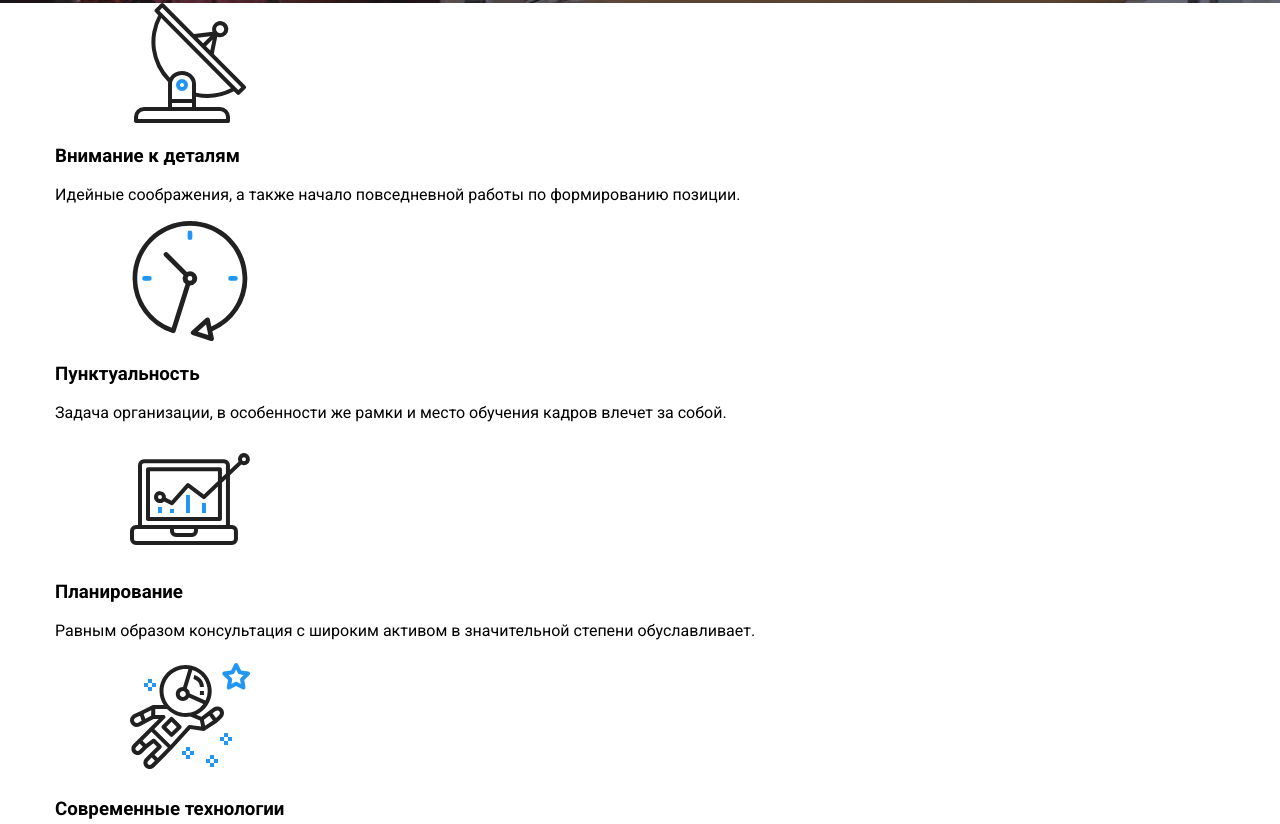
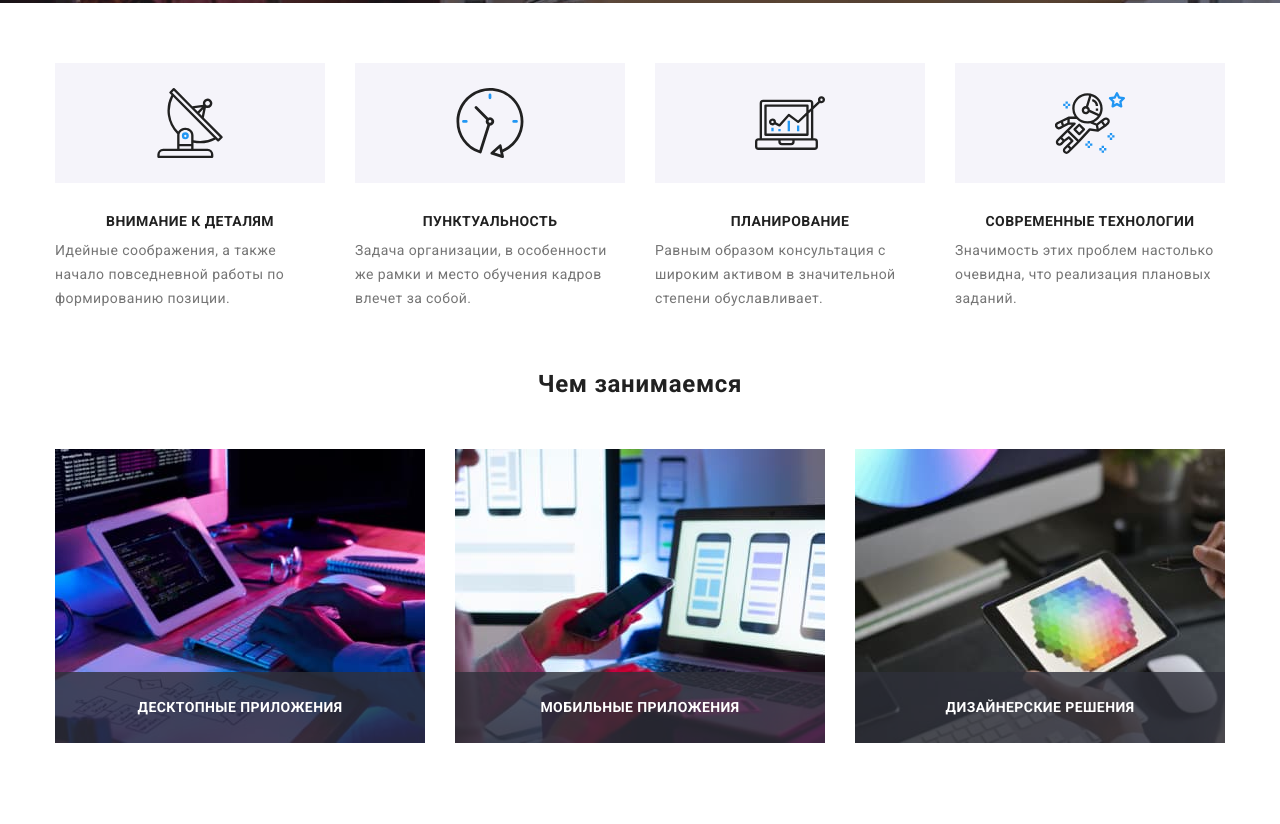
Before and after one commit to Mosandr/goit-markup-hw-08, a plain HTML site: page index.html in a window 1280 px wide. Shown: the part 678-1502 px from the top of the page. Drawn offline with nearby package versions, Linux system fonts and the light colour scheme.

Commit message:
Adapted team and services

```diff
--- a/index.html
+++ b/index.html
@@ -78,13 +78,15 @@
         </div>
       </section>
       <!--Features-->
-      <section class="features">
+      <section class="features container">
         <h2 class="features__title visually-hidden">Особенности</h2>
-        <ul class="features__list list container">
+        <ul class="features__list list ">
           <li class="features__item">
-            <svg class="features__icon" width="270" height="120">
+            <div class="features__icon-bg">
+              <svg class="features__icon" width="70" height="70">
                 <use href="./images/sprite.svg#icon-antenna"></use>
               </svg>
+            </div>
             <h3 class="features__subtitle">Внимание к деталям</h3>
             <p class="features__description">
               Идейные соображения, а также начало повседневной работы по
@@ -92,9 +94,11 @@
             </p>
           </li>
           <li class="features__item">
-            <svg class="features__icon" width="270" height="120">
+            <div class="features__icon-bg">
+              <svg class="features__icon" width="70" height="70">
                 <use href="./images/sprite.svg#icon-clock"></use>
               </svg>
+            </div>
             <h3 class="features__subtitle">Пунктуальность</h3>
             <p class="features__description">
               Задача организации, в особенности же рамки и место обучения кадров
@@ -102,9 +106,11 @@
             </p>
           </li>
           <li class="features__item">
-            <svg class="features__icon" width="270" height="120">
+            <div class="features__icon-bg">
+              <svg class="features__icon" width="70" height="70">
                 <use href="./images/sprite.svg#icon-diagram"></use>
               </svg>
+            </div>
             <h3 class="features__subtitle">Планирование</h3>
             <p class="features__description">
               Равным образом консультация с широким активом в значительной
@@ -112,9 +118,11 @@
             </p>
           </li>
           <li class="features__item">
-            <svg class="features__icon" width="270" height="120">
+            <div class="features__icon-bg">
+              <svg class="features__icon" width="70" height="70">
                 <use href="./images/sprite.svg#icon-astronaut"></use>
               </svg>
+            </div>
             <h3 class="features__subtitle">Современные технологии</h3>
             <p class="features__description">
               Значимость этих проблем настолько очевидна, что реализация
--- a/sass/components/_logo.scss
+++ b/sass/components/_logo.scss
@@ -2,10 +2,15 @@
   font-family: $secondary-font;
   font-style: normal;
   font-weight: 700;
-  font-size: 26px;
-  line-height: 1.192;
+  font-size: 24px;
+  line-height: 1.167;
   letter-spacing: 0.03em;
   color: $title-light-theme-color;
+
+  @media screen and (min-width: $desktop) {
+    font-size: 26px;
+    line-height: 1.192;
+  }
 
   &--dark-theme {
     color: $title-dark-theme-color;
--- a/sass/components/_title.scss
+++ b/sass/components/_title.scss
@@ -1,7 +1,5 @@
 .title {
   font-weight: 700;
-  font-size: 36px;
-  line-height: 1.167;
   text-align: center;
   letter-spacing: 0.03em;
   color: $title-light-theme-color;
--- a/sass/layout/_features.scss
+++ b/sass/layout/_features.scss
@@ -1,42 +1,57 @@
-// .features {
-//   &__list {
-//     display: flex;
-//     padding-top: 94px;
-//     padding-bottom: 94px;
-//   }
+.features {
+  &__list {
+    padding-top: 60px;
+    padding-bottom: 60px;
+    margin: -15px;
 
-//   &__item {
-//     width: calc((100%-90px) / 4);
-//     align-items: flex-start;
+    @media screen and (min-width: $tablet) {
+      display: flex;
+      flex-wrap: wrap;
+    }
+  }
 
-//     &:not(:first-child) {
-//       margin-left: 30px;
-//     }
-//   }
+  &__item {
+    display: flex;
+    flex-direction: column;
+    align-items: center;
+    margin: 15px;
 
-//   &__icon {
-//     padding: 25px 100px;
-//     margin-bottom: 30px;
-//     background-color: $ligth-bg;
-//   }
+    @media screen and (min-width: $tablet) {
+      width: calc((100% - 60px) / 2);
+    }
 
-//   &__subtitle {
-//     margin-top: 0;
-//     margin-bottom: 10px;
-//     font-weight: 700;
-//     font-size: 14px;
-//     line-height: 1.143;
-//     letter-spacing: 0.03em;
-//     text-transform: uppercase;
-//     color: $title-light-theme-color;
-//   }
+    @media screen and (min-width: $desktop) {
+      width: calc((100% - 120px) / 4);
+    }
+  }
 
-//   &__description {
-//     margin: 0;
-//     font-weight: 400;
-//     font-size: 14px;
-//     line-height: 1.714;
-//     letter-spacing: 0.03em;
-//     color: $description-color;
-//   }
-// }
+  &__icon-bg {
+    display: flex;
+    width: 100%;
+    height: 120px;
+    justify-content: center;
+    align-items: center;
+    background-color: $ligth-bg;
+    margin-bottom: 30px;
+  }
+
+  &__subtitle {
+    margin-top: 0;
+    margin-bottom: 10px;
+    font-weight: 700;
+    font-size: 14px;
+    line-height: 1.143;
+    letter-spacing: 0.03em;
+    text-transform: uppercase;
+    color: $title-light-theme-color;
+  }
+
+  &__description {
+    margin: 0;
+    font-weight: 400;
+    font-size: 14px;
+    line-height: 1.714;
+    letter-spacing: 0.03em;
+    color: $description-color;
+  }
+}
--- a/sass/layout/_services.scss
+++ b/sass/layout/_services.scss
@@ -1,48 +1,54 @@
-// .services {
-//   &__wrapper {
-//     padding-bottom: 94px;
-//   }
+.services {
+  display: none;
 
-//   &__title {
-//     margin-top: 0;
-//     margin-bottom: 50px;
-//   }
+  &__wrapper {
+    padding-bottom: 94px;
+  }
 
-//   &__list {
-//     display: flex;
-//   }
+  &__title {
+    margin-top: 0;
+    margin-bottom: 50px;
+  }
 
-//   &__item {
-//     display: flex;
-//     flex-flow: column;
-//     position: relative;
+  &__list {
+    display: flex;
+  }
 
-//     width: calc((100%-60px) / 3);
+  &__item {
+    display: flex;
+    flex-flow: column;
+    position: relative;
 
-//     &:not(:first-child) {
-//       margin-left: 30px;
-//     }
-//   }
+    width: calc((100%-60px) / 3);
 
-//   &__subtitle {
-//     margin: 0;
-//     align-self: center;
-//     width: 100%;
-//     padding-top: 27px;
-//     padding-bottom: 27px;
-//     padding-left: 15px;
-//     padding-right: 15px;
-//     background-color: rgba(47, 48, 58, 0.8);
+    &:not(:first-child) {
+      margin-left: 30px;
+    }
+  }
 
-//     position: absolute;
-//     bottom: 0%;
+  &__subtitle {
+    margin: 0;
+    align-self: center;
+    width: 100%;
+    padding-top: 27px;
+    padding-bottom: 27px;
+    padding-left: 15px;
+    padding-right: 15px;
+    background-color: rgba(47, 48, 58, 0.8);
 
-//     font-weight: bold;
-//     color: $title-dark-theme-color;
-//     font-size: 14px;
-//     line-height: 1, 143;
-//     text-align: center;
-//     letter-spacing: 0.03em;
-//     text-transform: uppercase;
-//   }
-// }
+    position: absolute;
+    bottom: 0%;
+
+    font-weight: bold;
+    color: $title-dark-theme-color;
+    font-size: 14px;
+    line-height: 1, 143;
+    text-align: center;
+    letter-spacing: 0.03em;
+    text-transform: uppercase;
+  }
+
+  @media screen and (min-width: $desktop) {
+    display: block;
+  }
+}
--- a/sass/layout/_team.scss
+++ b/sass/layout/_team.scss
@@ -1,32 +1,53 @@
-// .team {
-//   background: $ligth-bg;
-//   padding-top: 94px;
-//   padding-bottom: 94px;
+.team {
+  background: $ligth-bg;
+  padding-top: 60px;
+  padding-bottom: 60px;
 
-//   &__title {
-//     margin-top: 0;
-//     margin-bottom: 50px;
-//   }
+  @media screen and (min-width: $desktop) {
+    padding-top: 94px;
+    padding-bottom: 94px;
+  }
 
-//   &__list {
-//     display: flex;
-//   }
+  &__title {
+    margin-top: 0;
+    margin-bottom: 30px;
 
-//   &__item {
-//     display: flex;
-//     flex-flow: column;
-//     align-items: center;
-//     background: $card-bg;
-//     width: calc((100%-90px) / 4);
-//     padding-bottom: 30px;
-//     box-shadow: 0px 1px 3px rgba(0, 0, 0, 0.12), 0px 1px 1px rgba(0, 0, 0, 0.14),
-//       0px 2px 1px rgba(0, 0, 0, 0.2);
-//     border-radius: 0px 0px 4px 4px;
+    @media screen and (min-width: $desktop) {
+      margin-bottom: 50px;
+    }
+  }
 
-//     &:not(:first-child) {
-//       margin-left: 30px;
-//     }
-//   }
+  &__list {
+    margin: -15px;
+
+    @media screen and (min-width: $tablet) {
+      display: flex;
+      flex-wrap: wrap;
+    }
+  }
+
+  &__item {
+    display: flex;
+    flex-flow: column;
+    align-items: center;
+
+    margin: 15px;
+    padding-bottom: 24px;
+
+    background: $card-bg;
+    box-shadow: 0px 1px 3px rgba(0, 0, 0, 0.12), 0px 1px 1px rgba(0, 0, 0, 0.14),
+      0px 2px 1px rgba(0, 0, 0, 0.2);
+    border-radius: 0px 0px 4px 4px;
+
+    @media screen and (min-width: $tablet) {
+      flex-basis: calc((100% - 60px) / 2);
+    }
+
+    @media screen and (min-width: $desktop) {
+      flex-basis: calc((100% - 120px) / 4);
+    }
+  }
+}
 
 //   &__img {
 //     margin-bottom: 30px;
```
Also changed, not shown: css/main.css, css/main.min.css, css/portfolio.css, css/portfolio.min.css, 4 other files. Lines whose indentation alone changed are shown as unchanged.
